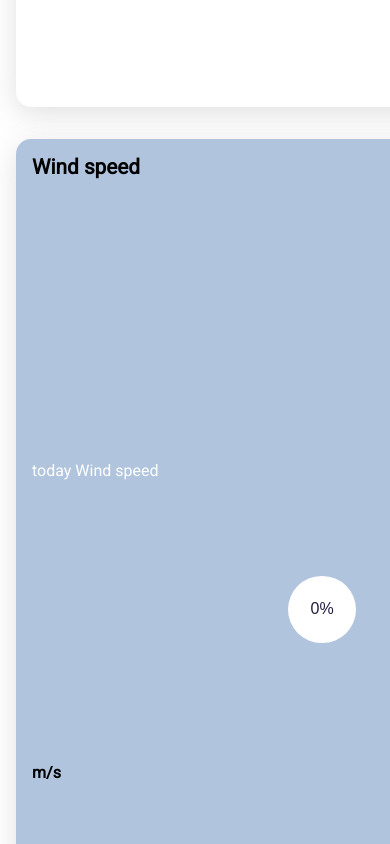
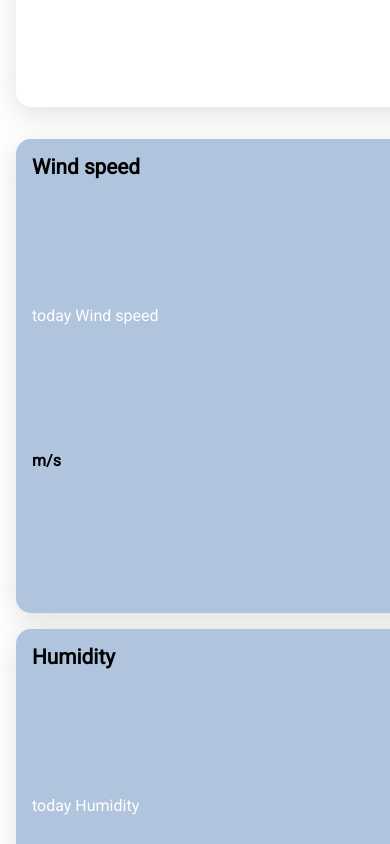
Before and after one commit to marco3724/jawapp, a Vue app: page / in a window 390 px wide. Shown: the part 2580-3424 px from the top of the page. Built offline with nearby package versions, Linux system fonts and the light colour scheme; no server answers; what vue-toast-notification would draw is missing.

Commit message:
Corretto problema scorrimento orizzontale.

```diff
--- a/src/views/DashboardView.vue
+++ b/src/views/DashboardView.vue
@@ -262,7 +262,7 @@ export default {
 }
 </script>
 
-<style scoped>
+<style scoped lang="scss">
 
 /*main*/
 
@@ -355,9 +355,18 @@ padding: 1em;
     display: grid;
     grid-template-columns: 1fr 1fr;
     margin-top: 2em;
+    margin-bottom: 2em;
+    gap: 2em;
 
-    margin-bottom: 2em;
-    gap:2em;
+}
+
+@media(max-width:800px){
+    .other-info{
+        grid-template-columns: 1fr;
+        gap: 1em;
+        margin-top: 2em;
+        margin-bottom: 0;
+    }
 }
 
 .info{
@@ -422,6 +431,7 @@ padding: 1em;
     display: flex;
     flex-direction: column;
 }
+
 .title{
     font-size: 2em;
     padding: 1em;
```
